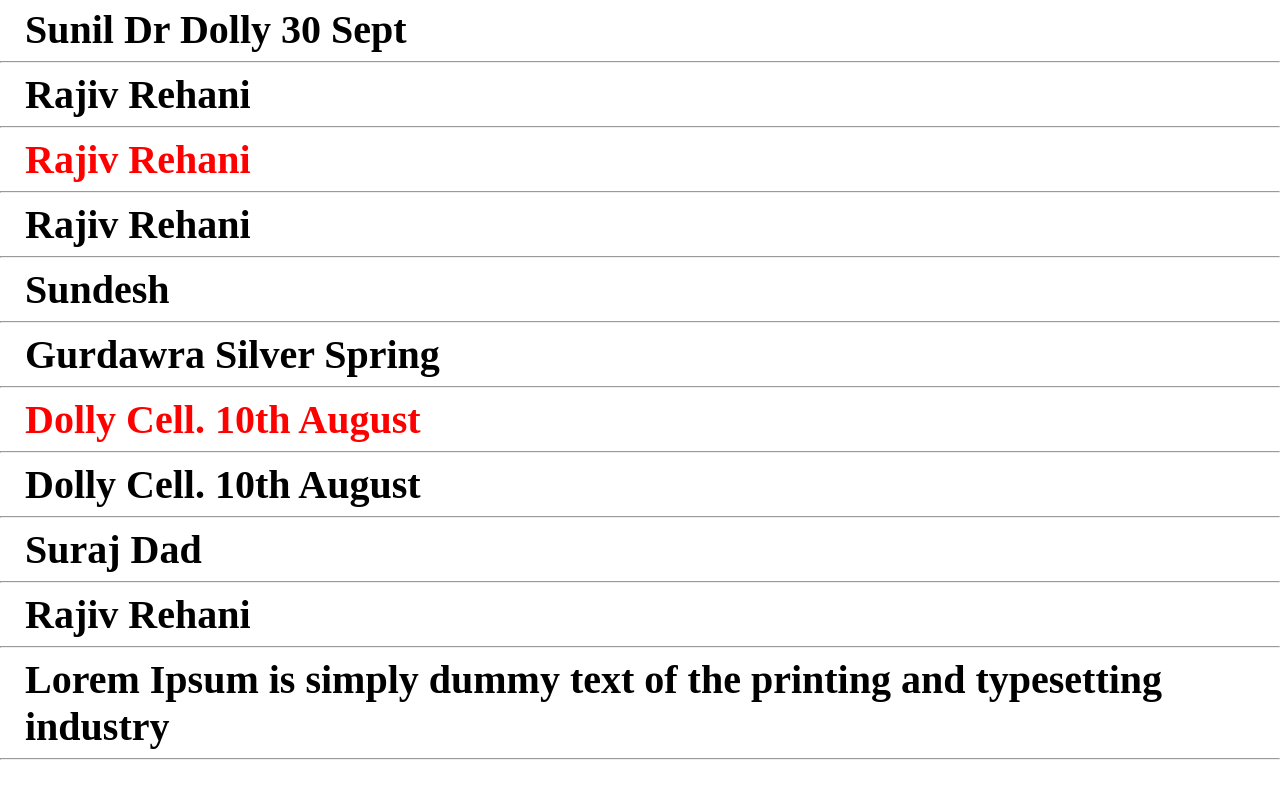
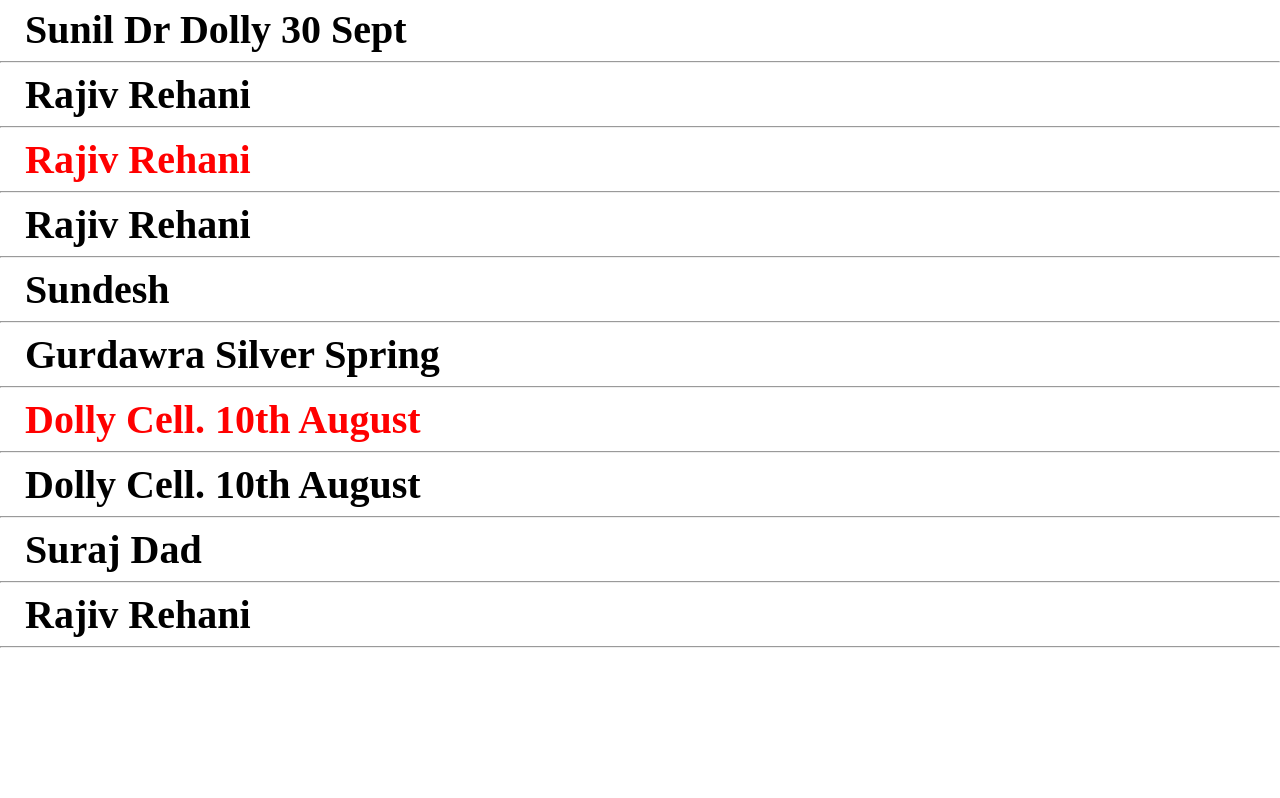
Before and after one commit to satishgirotra/phone, a plain HTML site: page index.html in a window 1280 px wide. Shown: the part 2383-3181 px from the top of the page. After the commit the page ends 3111 px from the top, so only its background shows below. Drawn offline with Linux system fonts and the light colour scheme.

Commit message:
Update index.html
Removed a contact link for 'Lorem Ipsum' from the index.html file.

```diff
--- a/index.html
+++ b/index.html
@@ -130,7 +130,6 @@ style=""""
 <a class="contact" style="color:black;" href="tel:7742531295">Dolly Cell.    10th August</a><hr>
 <a class="contact" style="color:black;" href="tel:2403372022">Suraj Dad</a><hr>
 <a class="contact" style="color:black;" href="tel:3017288056">Rajiv Rehani</a><hr>
-<a class="contact" style="color:black;" onclick='startFakeCall(this.textContent)'>Lorem Ipsum is simply dummy text of the printing and typesetting industry</a><hr>
 
 <!----------------------------------------------------------------------------------------------------------------------------------------------------------------------------------------------------------------
 ------------------------------------------------------------------------------------------------------------------------------------------------------------------------------------------------------------------
```
